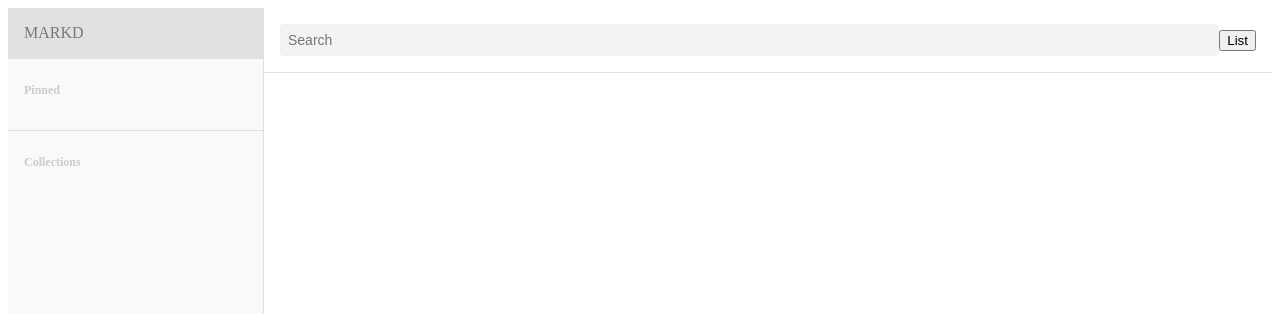
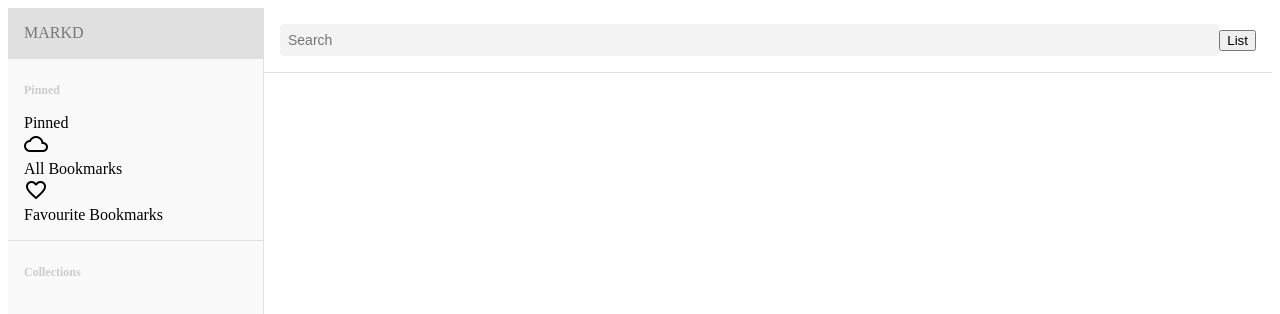
Before and after one commit to markd/markd, a Vue app: page / in a window 1280 px wide. Shown: the top 314 px of the page. Built offline with nearby package versions, Linux system fonts and the light colour scheme.

Commit message:
Use the correct slot element

```diff
--- a/src/components/SidebarGroup.vue
+++ b/src/components/SidebarGroup.vue
@@ -2,7 +2,7 @@
   <div class="sidebarGroup">
     <h2 class="sidebarGroup__title">{{title}}</h2>
     <div class="sidebarGroup__content">
-      {{children}}
+      <slot></slot>
     </div>
   </div>
 </template>
```
